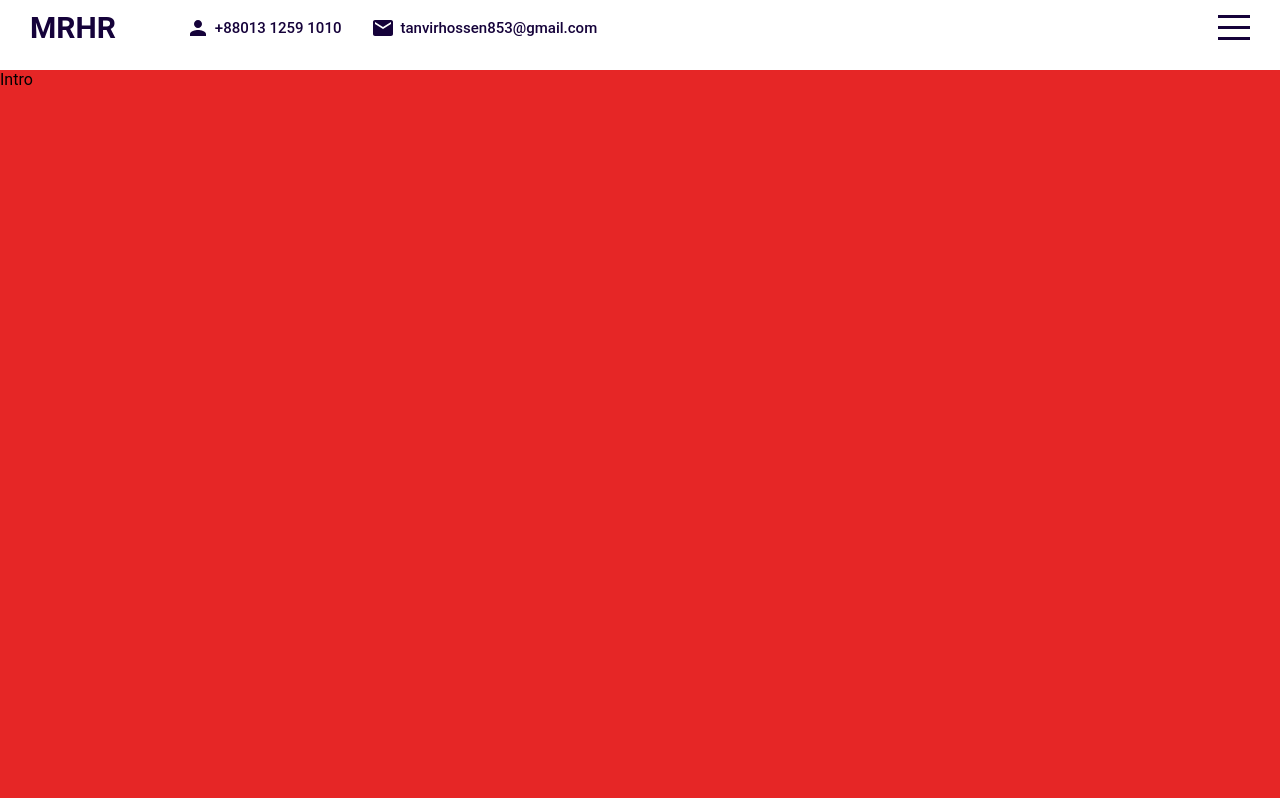
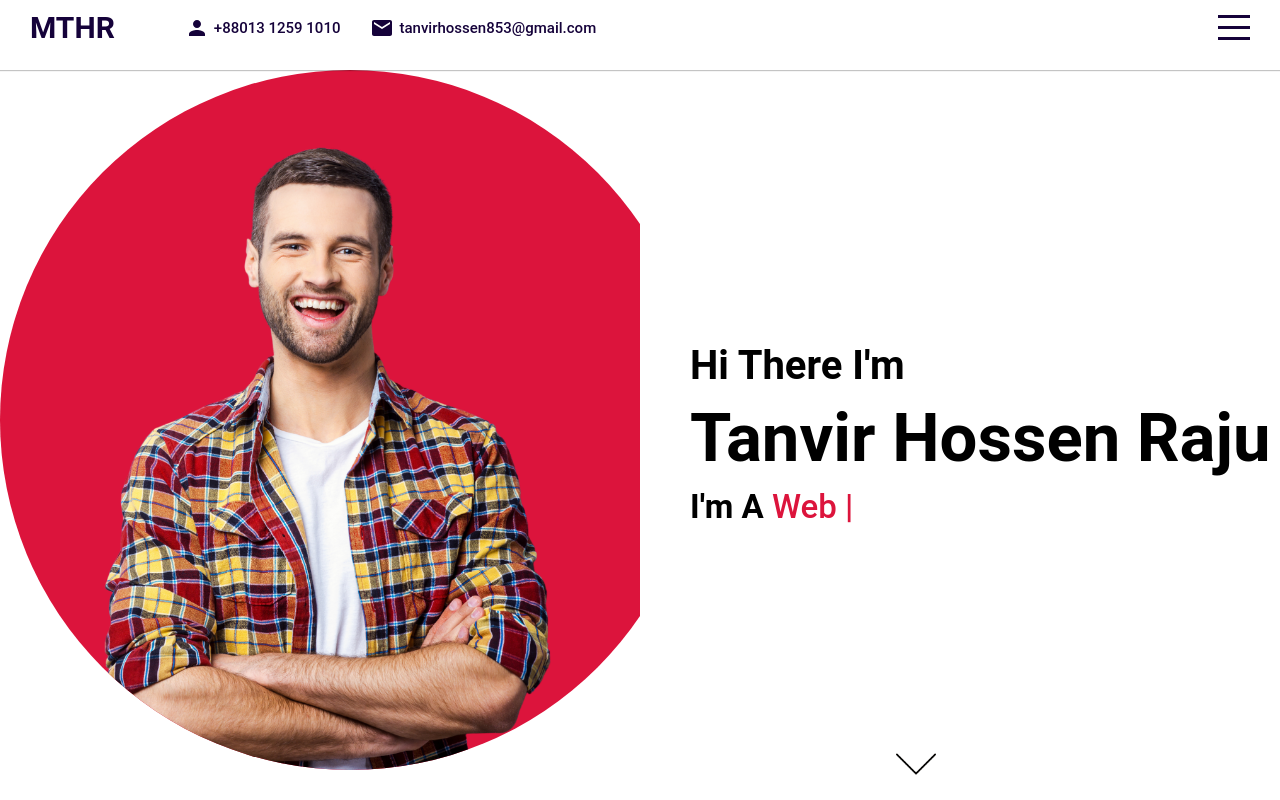
Before and after one commit to exploreTanvir/React-Portfolio, a React (Create React App) app: page / in a window 1280 px wide. Built offline with nearby package versions, Linux system fonts and the light colour scheme.

Commit message:
React Portfolio

```diff
--- a/package.json
+++ b/package.json
@@ -10,6 +10,7 @@
         "@testing-library/jest-dom": "^5.16.5",
         "@testing-library/react": "^13.4.0",
         "@testing-library/user-event": "^13.5.0",
+        "ityped": "^1.0.3",
         "react": "^18.2.0",
         "react-dom": "^18.2.0",
         "react-icons": "^4.7.1",
--- a/src/Components/Intro/Intro.jsx
+++ b/src/Components/Intro/Intro.jsx
@@ -1,9 +1,40 @@
-import React from 'react'
+import { init } from 'ityped'
+import React, { useEffect, useRef } from 'react'
+import down from "../../assets/down.png"
+import man from "../../assets/man.png"
 import "./intro.css"
 
 const Intro = () => {
+
+const textRef=useRef()
+
+  useEffect(()=>{
+    init(textRef.current, {
+      backDelay:1500,
+      backSpeed:60,
+      showCursor:true,
+      cursorChar: " |",
+       strings: [' Web Designer. ',' Web Developer. ', " UI&UX Designer. " ]
+        })
+  },[])
   return (
-    <div className='intro' id='intro'>Intro</div>
+    <div className='intro' id='intro'>
+      <div className='leftDiv'>
+        <div className='imgContainer'>
+          <img src={man} alt='profile'/>
+        </div>
+      </div>
+      <div className='rightDiv'>
+        <div className='rightWrapper'>
+          <h2>Hi There I'm</h2>
+          <h1>Tanvir Hossen Raju</h1>
+          <h3>I'm A <span ref={textRef}></span></h3>
+        </div>
+        <a href='#portfolio'>
+          <img src={down} alt="Down Img" />
+        </a>
+      </div>
+    </div>
   )
 }
 
--- a/src/Components/Intro/intro.css
+++ b/src/Components/Intro/intro.css
@@ -1,3 +1,75 @@
-.intro{
-    background: #e62626;
+.intro {
+  background: white;
+  display: flex;
 }
+.intro .leftDiv {
+  flex: 0.5;
+  overflow: hidden;
+}
+.imgContainer {
+  width: 700px;
+  height: 700px;
+  overflow: hidden;
+  background: crimson;
+  border-radius: 50%;
+  display: flex;
+  align-items: flex-end;
+  justify-content: center;
+
+  img {
+    height: 90%;
+  }
+}
+
+.intro .rightDiv {
+  flex: 0.5;
+  position: relative;
+  .rightWrapper {
+    width: 100%;
+    height: 100%;
+    padding-left: 50px;
+    display: flex;
+    justify-content: center;
+    flex-direction: column;
+    h1 {
+      font-size: 67px;
+      margin: 10px 0;
+    }
+    h2 {
+      font-size: 40px;
+    }
+    h3 {
+      font-size: 33px;
+      span {
+        color: crimson;
+        font-size: inherit;
+      }
+      .ityped-cursor {
+        animation: blink 1s infinite;
+      }
+      @keyframes blink {
+        50% {
+          opacity: 1;
+        }
+        100% {
+          opacity: 0;
+        }
+      }
+    }
+  }
+  a {
+    position: absolute;
+    bottom: 10px;
+    left: 40%;
+
+    img {
+      width: 40px;
+      animation: alternate 2s infinite;
+    }
+    @keyframes alternate {
+      to {
+        opacity: 0;
+      }
+    }
+  }
+}
--- a/src/Components/Menu/menu.css
+++ b/src/Components/Menu/menu.css
@@ -15,7 +15,6 @@
   &.active {
     right: 0;
   }
-}
   ul {
     list-style: none;
     font-size: 30px;
@@ -30,6 +29,8 @@ li:hover {
     font-weight: 500;
     overflow: hidden;
   }
+}
+
 a {
   color: inherit;
 }
--- a/src/Components/Portfolio/Portfolio.jsx
+++ b/src/Components/Portfolio/Portfolio.jsx
@@ -1,9 +1,66 @@
 import React from 'react'
 import "./portfolio.css"
+import PortfolioList from '../PortfolioList/PortfolioList';
 
 const Portfolio = () => {
+
+  const list = [
+    {
+      id: "featured",
+      title: "Featured",
+    },
+    {
+      id: "web",
+      title: "Web App",
+    },
+    {
+      id: "design",
+      title: "Web Design",
+    },
+    {
+      id: "uiux",
+      title: "UI & UX",
+    },
+    {
+      id: "branding",
+      title: "Branding",
+    },
+  ];
   return (
-    <div className='portfolio' id='portfolio'>Portfolio</div>
+    <div className='portfolio' id='portfolio'>
+      <h1>Portfolio</h1>
+      <ul>
+        {list.map((item)=>(
+          <PortfolioList title={item.title}/>
+        ))}
+      </ul>
+      <div className='container'>
+        <div className='items'>
+          <img src='https://encrypted-tbn0.gstatic.com/images?q=tbn:ANd9GcRgmIOqJmyXwyNRNPwTZxqzwsCb2KuvUkVHItczW2urnS5tbDRDBAYyg7QSxCgZqvvyAFw&usqp=CAU' alt=''/>
+          <h3>Banking App</h3>
+        </div>
+        <div className='items'>
+          <img src='https://encrypted-tbn0.gstatic.com/images?q=tbn:ANd9GcRgmIOqJmyXwyNRNPwTZxqzwsCb2KuvUkVHItczW2urnS5tbDRDBAYyg7QSxCgZqvvyAFw&usqp=CAU' alt=''/>
+          <h3>Banking App</h3>
+        </div>
+        <div className='items'>
+          <img src='https://encrypted-tbn0.gstatic.com/images?q=tbn:ANd9GcRgmIOqJmyXwyNRNPwTZxqzwsCb2KuvUkVHItczW2urnS5tbDRDBAYyg7QSxCgZqvvyAFw&usqp=CAU' alt=''/>
+          <h3>Banking App</h3>
+        </div>
+        <div className='items'>
+          <img src='https://encrypted-tbn0.gstatic.com/images?q=tbn:ANd9GcRgmIOqJmyXwyNRNPwTZxqzwsCb2KuvUkVHItczW2urnS5tbDRDBAYyg7QSxCgZqvvyAFw&usqp=CAU' alt=''/>
+          <h3>Banking App</h3>
+        </div>
+        <div className='items'>
+          <img src='https://encrypted-tbn0.gstatic.com/images?q=tbn:ANd9GcRgmIOqJmyXwyNRNPwTZxqzwsCb2KuvUkVHItczW2urnS5tbDRDBAYyg7QSxCgZqvvyAFw&usqp=CAU' alt=''/>
+          <h3>Banking App</h3>
+        </div>
+        <div className='items'>
+          <img src='https://encrypted-tbn0.gstatic.com/images?q=tbn:ANd9GcRgmIOqJmyXwyNRNPwTZxqzwsCb2KuvUkVHItczW2urnS5tbDRDBAYyg7QSxCgZqvvyAFw&usqp=CAU' alt=''/>
+          <h3>Banking App</h3>
+        </div>
+      </div>
+    </div>
   )
 }
 
--- a/src/Components/Portfolio/portfolio.css
+++ b/src/Components/Portfolio/portfolio.css
@@ -0,0 +1,68 @@
+.portfolio {
+  background: white;
+  display: flex;
+  flex-direction: column;
+  align-items: center;
+  h1 {
+    font-size: 50px;
+  }
+  ul {
+    margin: 10px;
+    padding: 0;
+    display: flex;
+    li {
+      font-size: 18px;
+      margin-right: 50px;
+      padding: 7px;
+      border-radius: 10px;
+      cursor: pointer;
+
+      &.active {
+        background: #15023a;
+        color: white;
+      }
+    }
+  }
+  .container {
+    width: 80%;
+    display: flex;
+    align-items: center;
+    justify-content: center;
+    flex-wrap: wrap;
+
+    .items {
+      width: 300px;
+      height: 200px;
+      border-radius: 10px;
+      border: 1px solid rgb(233, 233, 233);
+      margin: 10px 20px;
+      display: flex;
+      justify-content: center;
+      align-items: center;
+      color: white;
+      position: relative;
+      transition: all 1s ease;
+
+      h3 {
+        position: absolute;
+        font-size: 20px;
+      }
+
+      img {
+        width: 100%;
+        height: 100%;
+        object-fit: cover;
+        z-index: 1;
+      }
+
+      &:hover {
+        background: #15023a;
+
+        img {
+          opacity: 0.3;
+          z-index: 0;
+        }
+      }
+    }
+  }
+}
--- /dev/null
+++ b/src/Components/PortfolioList/PortfolioList.jsx
@@ -0,0 +1,12 @@
+import React from 'react'
+import "./PortfolioList.css"
+
+const PortfolioList = (props) => {
+  return (
+    <li className='portfolioList'>
+        {props.title}
+    </li>
+  )
+}
+
+export default PortfolioList
--- a/src/Components/Topbar/Topbar.jsx
+++ b/src/Components/Topbar/Topbar.jsx
@@ -8,7 +8,7 @@ const TopBar = ({menuOpen,setMenuOpen}) => {
       <div className='wrapper'>
         <div className='left'>
           <a href='#intro' className='logo'>
-            MRHR
+            MTHR
           </a>
           <div className='item'>
             <Person className="icon"/>
--- a/src/Components/Topbar/topBar.css
+++ b/src/Components/Topbar/topBar.css
@@ -1,9 +1,10 @@
 .topbar {
   width: 100%;
   height: 70px;
-  /* background: #15023a; */
+  background: #ffffff;
   color: #15023a;
   position: fixed;
+  box-shadow: 0px 1px 1px 0px rgba(0, 0, 0, 0.23);
   top: 0;
   z-index: 3;
   transition: all 1s ease;
--- a/src/index.js
+++ b/src/index.js
@@ -2,6 +2,7 @@ import React from 'react';
 import ReactDOM from 'react-dom/client';
 import App from './App';
 
+  // https://www.youtube.com/watch?v=7WwtzsSHdpI&t=3604s
 
 const root = ReactDOM.createRoot(document.getElementById('root'));
 
```
Also changed, not shown: src/Components/PortfolioList/PortfolioList.css (added), src/assets/man (2).png (added), 1 other file (tests, documents, lock files or other folders). Lines whose indentation alone changed are shown as unchanged.
